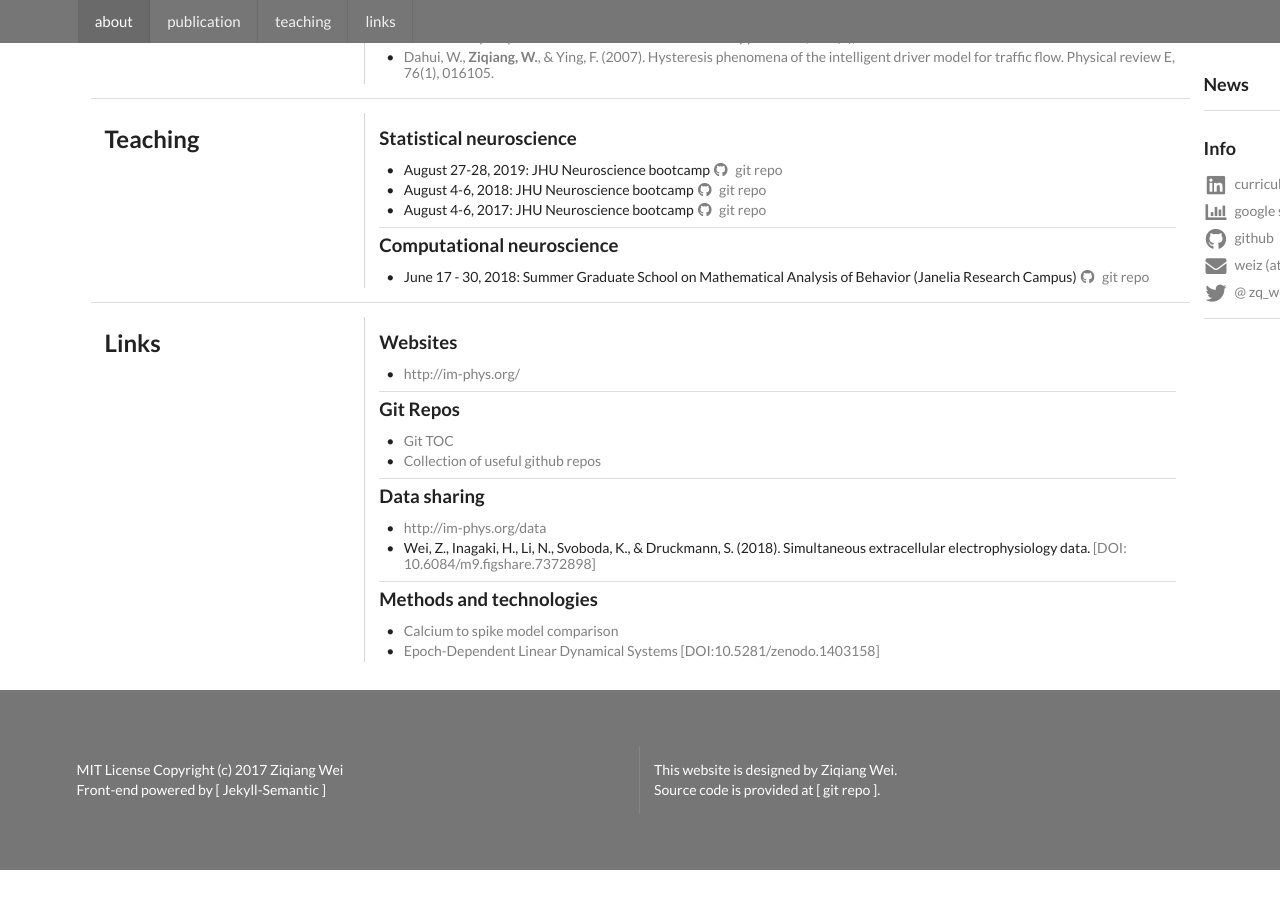
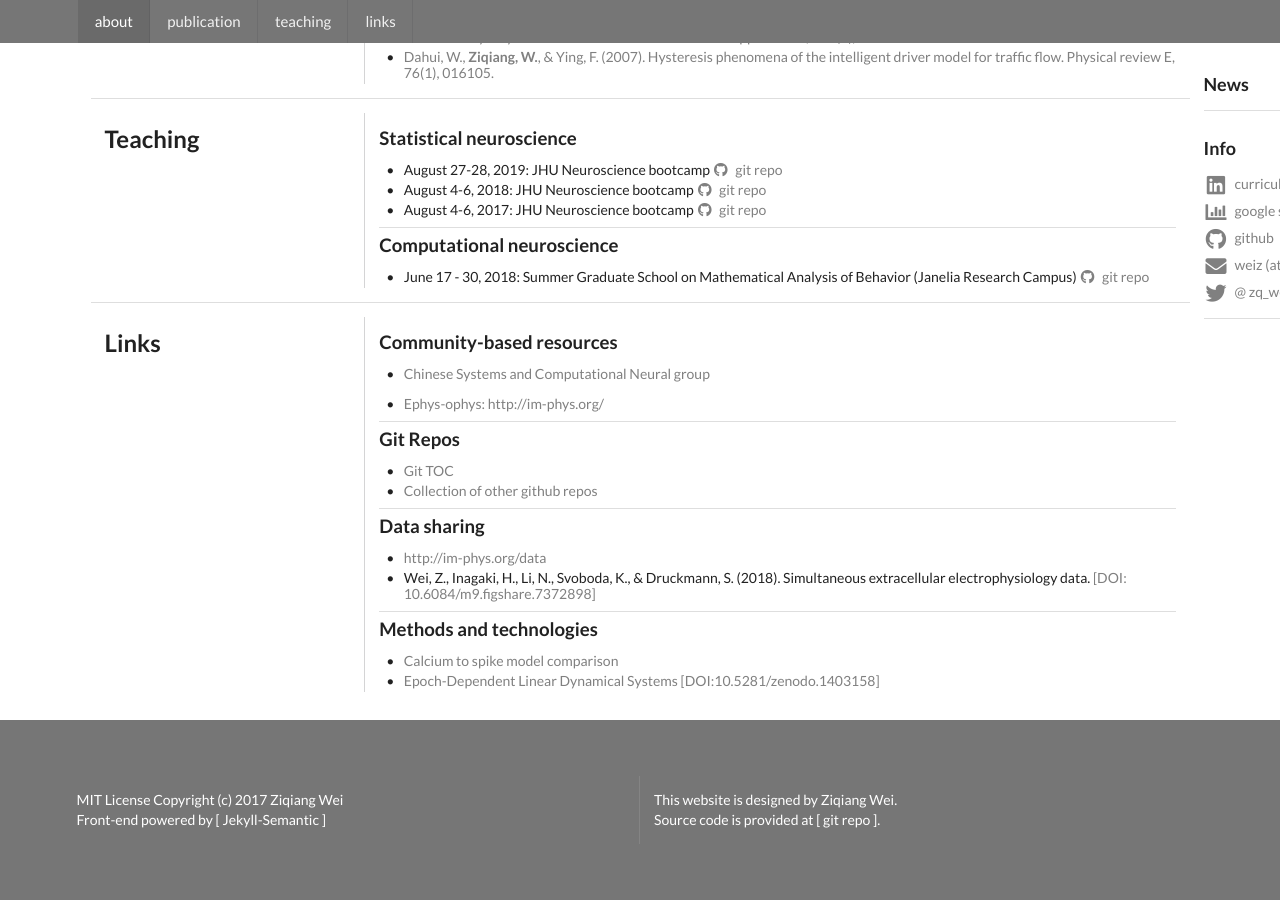
Before and after one commit to zqwei/zqwei.github.io, a Jekyll site: the page built from index.html, in a window 1280 px wide and 900 px high, scrolled down 1533 px. Built offline with Jekyll 4.4.1, drawn with Linux system fonts in a browser that asks for light colours; before the commit the page ends 2403 px from its top, so only the background shows below that.

Commit message:
update links

```diff
--- a/_includes/links.html
+++ b/_includes/links.html
@@ -5,11 +5,18 @@
   <div class="twelve wide column">
     <div class="ui relaxed divided list">
       <div class="item">
-        <h3 class="ui black header"> Websites </h3>
+        <h3 class="ui black header"> Community-based resources </h3>
+          <div class="ui bulleted list">
+            <div class="item">
+              <a href="https://docs.google.com/forms/d/e/1FAIpQLSdZgaihYBtmGozmLf7IuwEZJTFtqHV1jV23qq0iJBk0OZutzQ/viewform?usp=sf_link">
+                Chinese Systems and Computational Neural group
+              </a>
+            </div>
+          </div>
           <div class="ui bulleted list">
             <div class="item">
               <a href="http://im-phys.org/">
-                http://im-phys.org/
+                Ephys-ophys: http://im-phys.org/
               </a>
             </div>
           </div>
@@ -24,7 +31,7 @@
           </div>
           <div class="item">
             <a href="{{ site.baseurl }}useful_repo_links.html">
-              Collection of useful github repos
+              Collection of other github repos
             </a>
           </div>
         </div>
```
